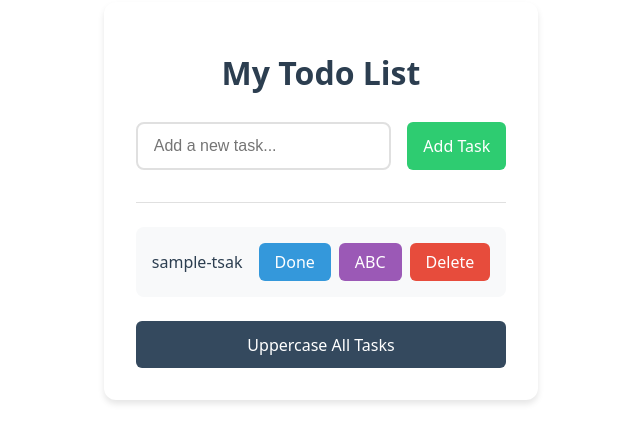
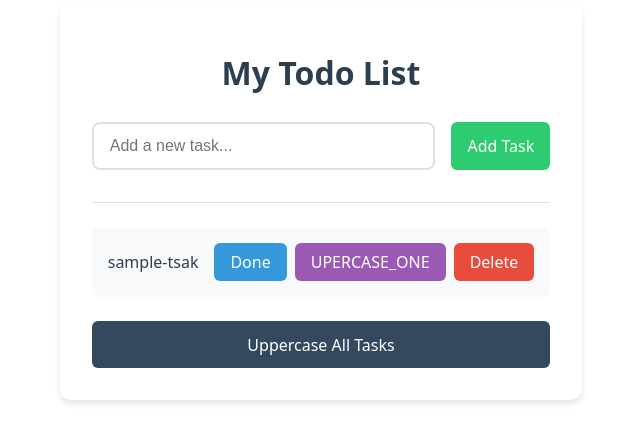
Before and after one commit to mdashad0/TodoList, a React (Vite) app: page / in a window 1280 px wide. Shown: the part 199-642 px from the top of the page, without its empty margins (319-959 px from the left). Built offline with nearby package versions, Linux system fonts and the light colour scheme.

Commit message:
Update TodoList features and improve documentation: - Add uppercase functionality - Update README with comprehensive project details - Fix App.jsx imports

```diff
--- a/src/App.jsx
+++ b/src/App.jsx
@@ -1,4 +1,3 @@
-import LudoBoard from "./LudoBoard"
 import './App.css'
 import TodoList from "./TodoList";
 
--- a/src/TodoList.jsx
+++ b/src/TodoList.jsx
@@ -95,7 +95,7 @@ export default function TodoList() {
                                 className="btn btn-uppercase"
                                 onClick={() => upercaseOne(todo.id)}
                             >
-                                ABC
+                                UPERCASE_ONE
                             </button>
                             <button
                                 className="btn btn-delete"
```
Also changed, not shown: 1 other file (tests, documents, lock files or other folders).
